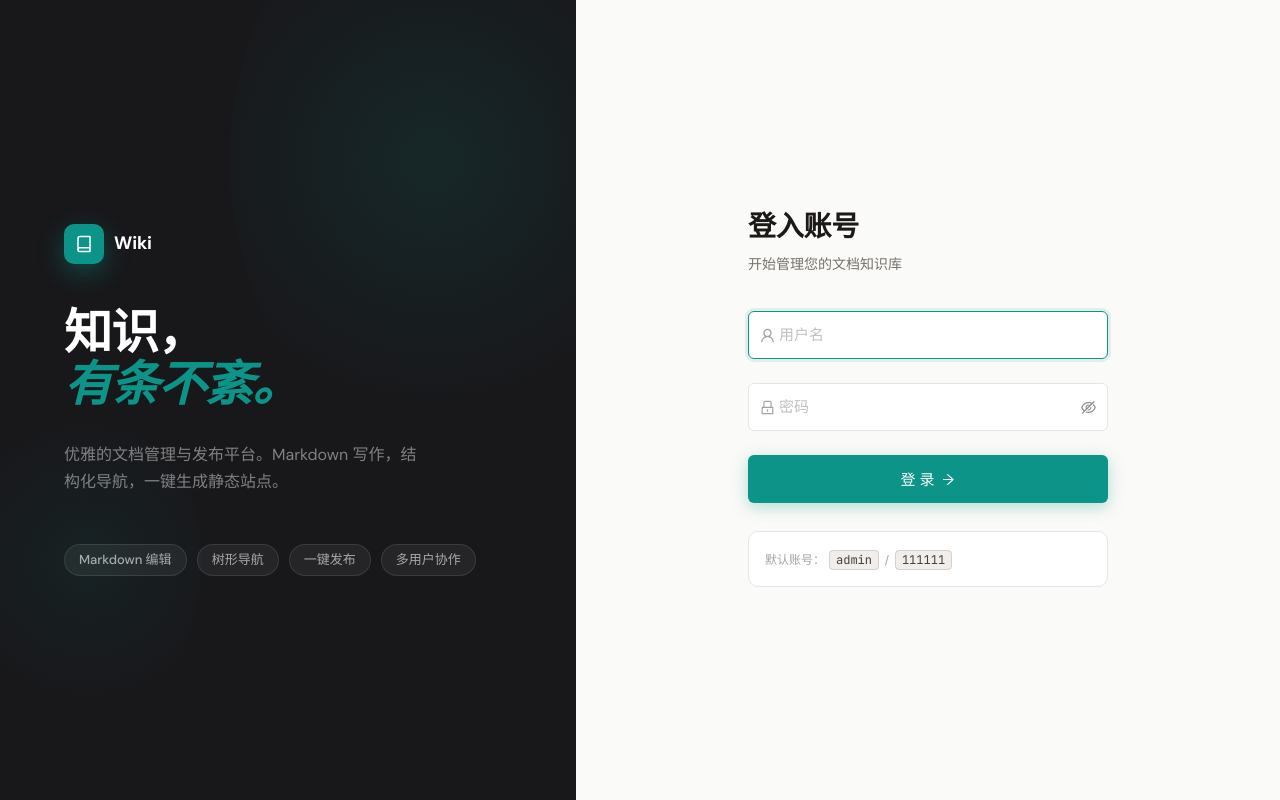
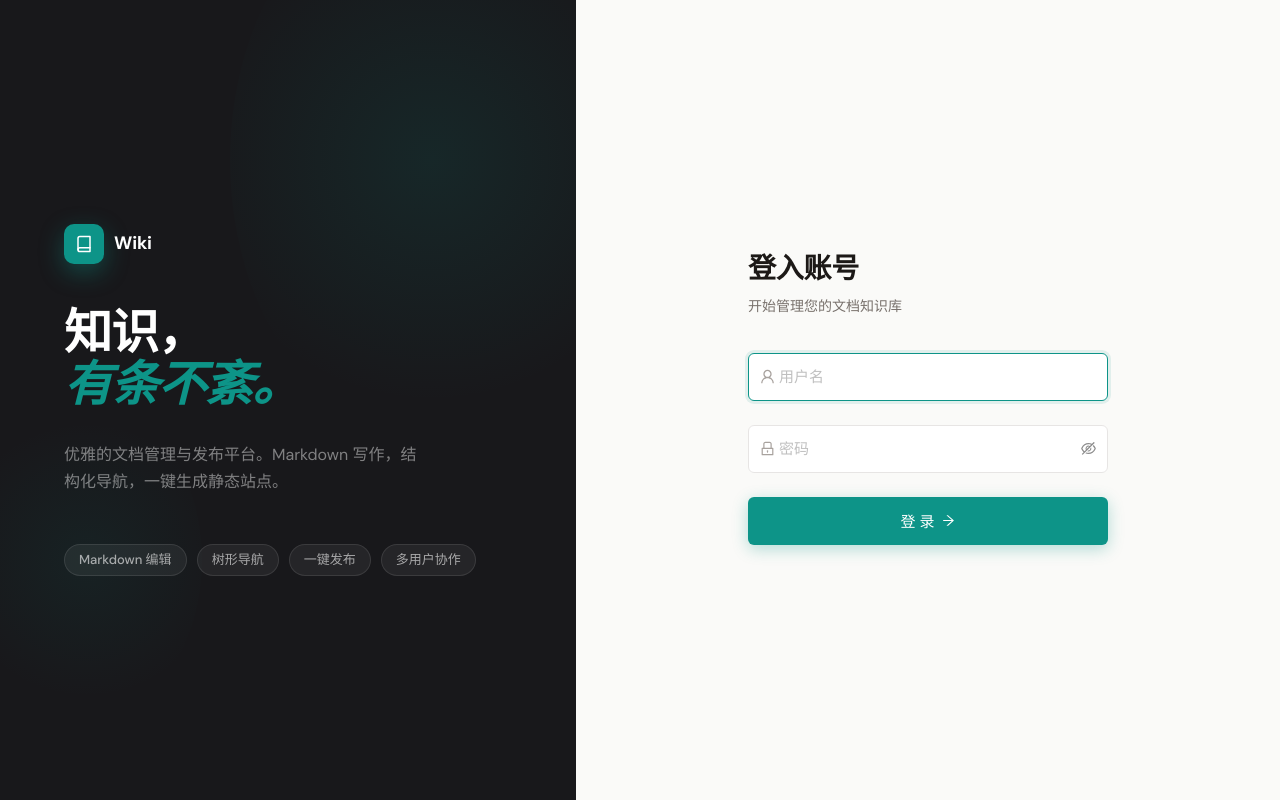
Before and after one commit to rajqiu2022/wiki_system, a React (Vite) app in the folder frontend/: page /login in a window 1280 px wide. Built offline with nearby package versions, Linux system fonts and the light colour scheme.

Commit message:
remove default credentials hint from login page

```diff
--- a/frontend/src/pages/LoginPage.jsx
+++ b/frontend/src/pages/LoginPage.jsx
@@ -1,9 +1,8 @@
 import React, { useState } from 'react'
-import { Form, Input, Button, Typography } from 'antd'
+import { Form, Input, Button } from 'antd'
 import { UserOutlined, LockOutlined, ArrowRightOutlined } from '@ant-design/icons'
 import { login } from '../api'
 
-const { Text, Title } = Typography
 
 export default function LoginPage({ onLogin }) {
   const [loading, setLoading] = useState(false)
@@ -186,25 +185,7 @@ export default function LoginPage({ onLogin }) {
             </Form.Item>
           </Form>
 
-          {/* Default credentials hint */}
-          <div style={{
-            marginTop: 28, padding: '14px 16px',
-            background: '#FFFFFF', borderRadius: 10,
-            border: '1px solid #E7E5E4',
-          }}>
-            <Text style={{ fontSize: 12, color: '#A8A29E' }}>
-              默认账号：
-              <code style={{
-                background: '#F0EDEA', padding: '1px 6px', borderRadius: 4,
-                color: '#44403C', fontFamily: "'JetBrains Mono', monospace", fontSize: 12, marginLeft: 4,
-              }}>admin</code>
-              {' / '}
-              <code style={{
-                background: '#F0EDEA', padding: '1px 6px', borderRadius: 4,
-                color: '#44403C', fontFamily: "'JetBrains Mono', monospace", fontSize: 12,
-              }}>111111</code>
-            </Text>
-          </div>
+
         </div>
       </div>
     </div>
```
